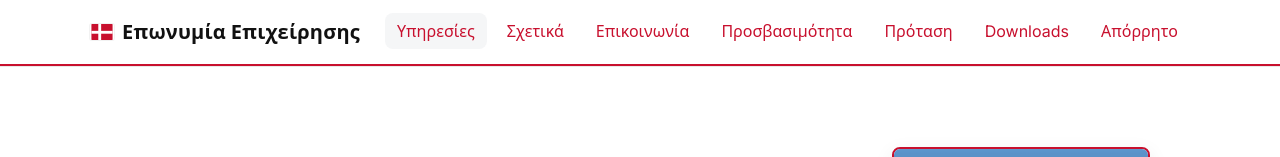
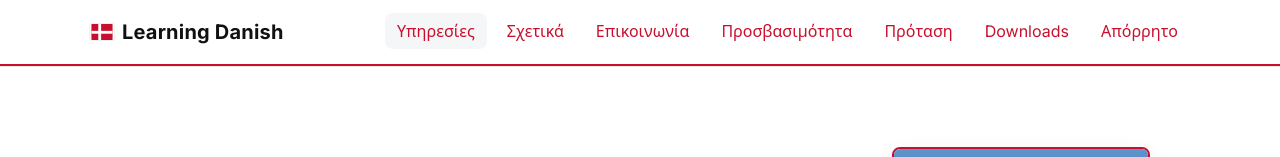
Before and after one commit to learndanish/my-website, a plain HTML site: page index.html in a window 1280 px wide. Shown: the top 157 px of the page. Drawn offline with Linux system fonts and the light colour scheme.

Commit message:
Update index.html

```diff
--- a/index.html
+++ b/index.html
@@ -129,7 +129,7 @@
 
   <header role="banner">
     <div class="container topbar">
-      <div class="brand" aria-label="Επωνυμία Επιχείρησης">
+      <div class="brand" aria-label="Learning Danish">
         <span class="flag" aria-hidden="true" title="Denmark">
           <svg width="24" height="16" viewBox="0 0 37 28" xmlns="http://www.w3.org/2000/svg" role="img" aria-label="Σημαία Δανίας">
             <rect width="37" height="28" fill="#C8102E"/>
@@ -137,7 +137,7 @@
             <rect y="12" width="37" height="5" fill="#ffffff"/>
           </svg>
         </span>
-        <span>Επωνυμία Επιχείρησης</span>
+        <span>Learning Danish</span>
       </div>
       <nav aria-label="Κύρια πλοήγηση">
         <ul>
```
